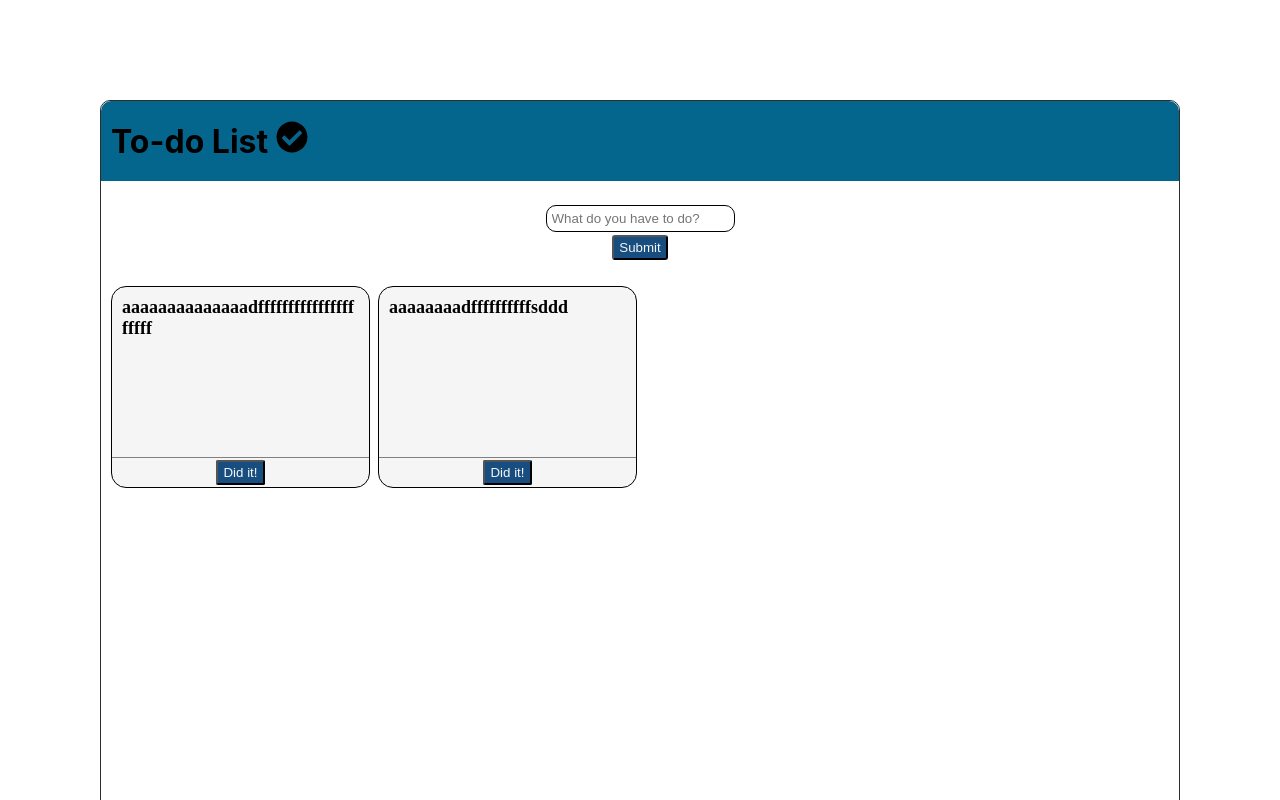
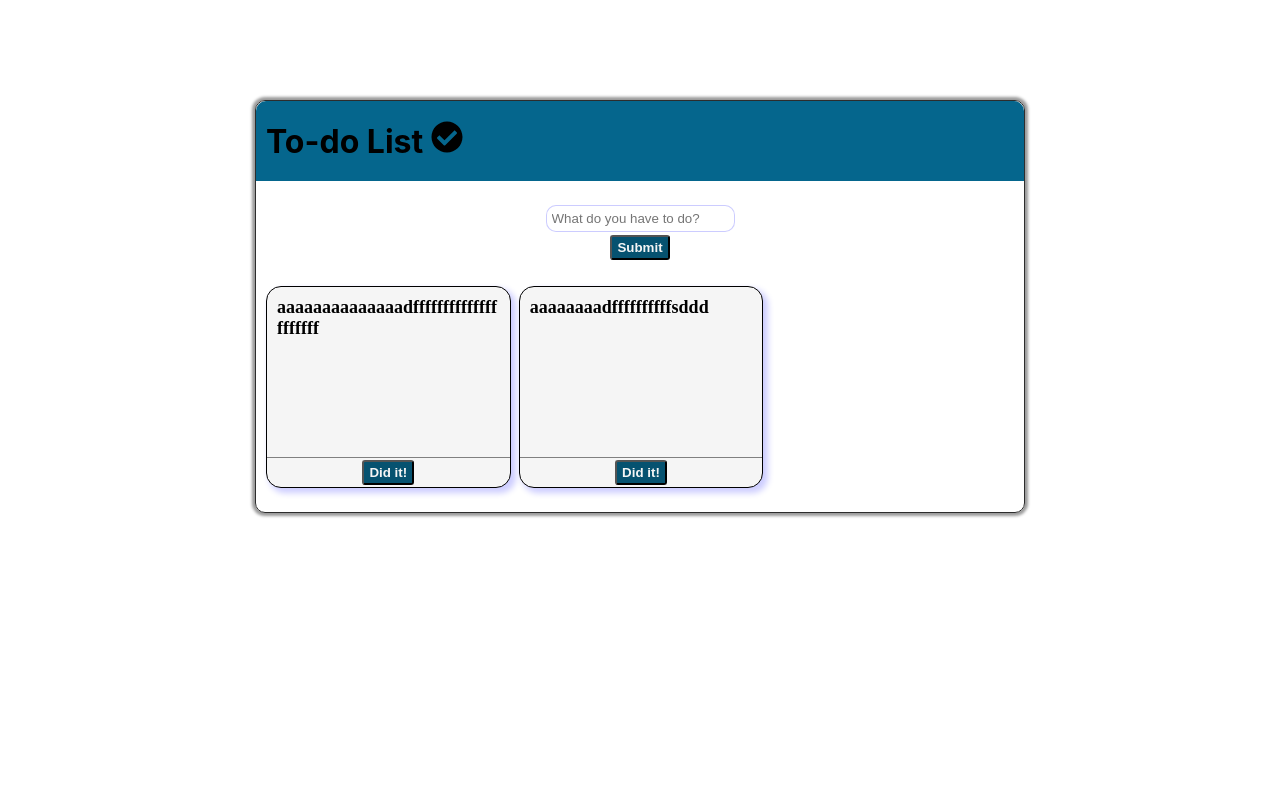
Before and after one commit to JpTanaka/todolist, a React (Create React App) app: page / in a window 1280 px wide. Shown: the top 800 px of the page. Built offline with nearby package versions, Linux system fonts and the light colour scheme.

Commit message:
Changed style

```diff
--- a/src/App.css
+++ b/src/App.css
@@ -2,20 +2,28 @@
 @tailwind base;
 @tailwind components;
 @tailwind utilities;*/
+#root {
+  display: flex;
+  align-items: center;
+  justify-content: center;
+  height: auto;
+}
 
 
 .container {
-  margin: 100px;
-  margin: clamp(0px, 25vw, 100px);
+  width: clamp(min(100vh, 414px), 60%, 800px);
+  margin-top:100px;
+  margin-bottom:100px;
   border: 1px solid #2d2d2d;
   height: auto;
   min-width: 300px;
   border-radius: 10px;
+  box-shadow: 0px 0px 3px 3px rgba(0,0,0,0.4);
 }
 
 
 button {
-  background-color: rgb(24, 77, 128);
+  background-color: rgb(6 82 112);
   color: whitesmoke;
   border-radius: 3px;
   padding-left: 5px;
@@ -23,6 +31,11 @@ button {
   padding-top: 3px;
   padding-bottom: 3px;
   cursor: pointer;
+
+}
+
+button.button {
+  font-weight: 700;
 }
 button:hover {
   transform: translate(1px, -1px);
@@ -33,7 +46,7 @@ button:hover {
   display: flex;
   align-items: center;
   justify-content: center;
-  border: 1px, solid, black;
+  border: 1px, solid, rgba(0, 0, 255, .2);
   border-radius: 10px;
   margin: 3px;
   padding: 5px;
@@ -68,8 +81,8 @@ button:hover {
 .todo-space {
   padding: 10px;
   display:grid;
-  grid-template-columns: repeat(4, minmax(50px, 1fr));
-  grid-template-rows: repeat(4, minmax(200px, 1fr));
+  grid-template-columns: repeat(3, minmax(50px, 1fr));
+  grid-template-rows: repeat(1, 200px);
   column-gap: 10px;
   row-gap: 15px;
   background-color: white;
@@ -77,13 +90,13 @@ button:hover {
 
 .todo-card {
   width:100%;
-  height: 100%;
+  height: 200px;
   display: flex;
   flex-direction: column;
   background-color: whitesmoke;
   border-radius: 15px;
   border: 1px solid black;
-
+  box-shadow: 4px 4px 6px 1px rgba(0, 0, 255, .2);
 }
 
 .check {
--- a/src/App.js
+++ b/src/App.js
@@ -74,7 +74,7 @@ function ToDoList (props) {
 
 
       <div className="buttons">
-<button className='removebutton'
+<button className='button'
       onClick = {() => props.handleClick(todo)}>Did it!</button>
       </div>
 
@@ -118,7 +118,7 @@ function TextForm (props) {
   return (<form class = "forms" onSubmit = {props.handleSubmit}>
   <input type='text' placeholder='What do you have to do?' className='formbox' value = {props.valuetext}
   onChange = {props.handleChange}></input>
-  <button className = "button-submit"
+  <button className = "button"
   type = "submit">Submit</button>
 </form>)
 }
```
